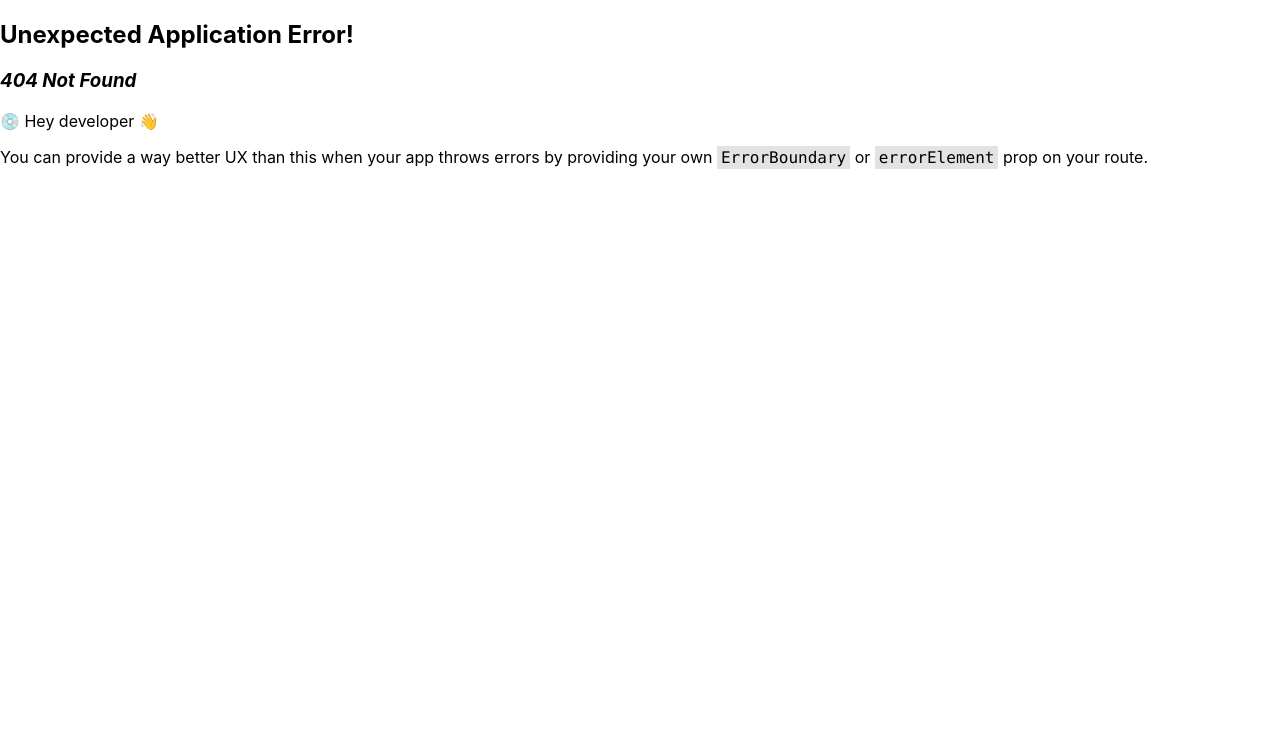
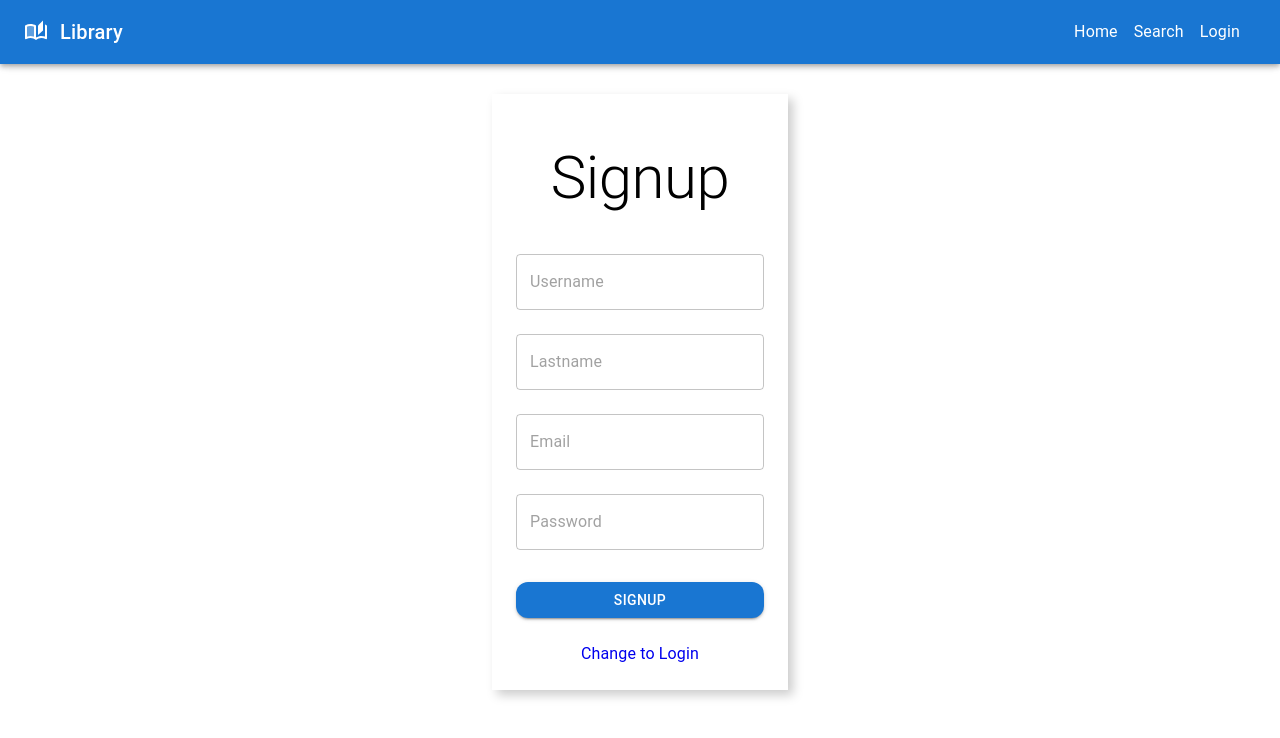
Before and after one commit to kit85/library-frontend, a React (Create React App) app: page /signup in a window 1280 px wide. Before the commit this address had no page. Shown: the top 738 px of the page. Built offline with nearby package versions, Linux system fonts and the light colour scheme.

Commit message:
Login, register

```diff
--- a/src/index.tsx
+++ b/src/index.tsx
@@ -4,11 +4,19 @@ import App from './App';
 import { Route, RouterProvider, createBrowserRouter, createRoutesFromElements } from 'react-router-dom';
 import HomePage from './screens/HomePage';
 
+import Signup from './screens/Register';
+import Login from './screens/Login';
+
+import Register from './screens/Register';
+
 
 const router = createBrowserRouter(
   createRoutesFromElements(
     <Route path='/' element={<App />}>
       <Route path='/' element={<HomePage />} />
+
+      <Route path='/login' element={<Login />} />
+      <Route path='/signup' element={<Register />} />
     </Route>
   )
 );
--- /dev/null
+++ b/src/screens/Login.tsx
@@ -0,0 +1,98 @@
+import { Box, Button, Card, TextField, Typography, makeStyles } from '@mui/material'
+import { log } from 'console'
+import React, { useState } from 'react'
+import { Link, useNavigate } from 'react-router-dom'
+
+export interface LoginType {
+    email: string,
+    password: String
+}
+
+const Login = () => {
+
+    const navigate=useNavigate()
+    const [formData, setFormData] = useState<LoginType>({
+        email: '',
+        password: '',
+    });
+
+    const sendLogin = async () => {
+
+        try {
+            const reponse =await fetch('http://localhost:8080/api/v1/user/signin', {
+                method: 'POST',
+                headers: {
+                    'Content-Type': 'application/json',
+                },
+                body: JSON.stringify(formData),
+
+            });
+            if(!reponse.ok){
+                throw new Error("Unsucessful")
+            }
+            console.log("sucessful")
+            navigate("/search")
+        } catch (error) {
+            console.error("Error:", error);
+        }
+    };
+
+    const handleChange = (e: React.ChangeEvent<HTMLInputElement>) => {
+        const { name, value } = e.target;
+        setFormData(prev => ({
+            ...prev,
+            [name]: value
+        }));
+        console.log(formData)
+    };
+
+    const validateInput =()=>{
+        if(formData.email === ""){
+            console.log("you must enter username or password");
+        }else if(formData.password===""){
+            console.log("you must enter usermane or password")
+        }else {
+            sendLogin();
+        }
+
+    }
+
+
+
+    return (
+        <Box height="82vh" display="flex" justifyContent="center" alignItems="center">
+            <Box display="flex" flexDirection="column" maxWidth={400} padding={3} boxShadow="5px 5px 10px #ccc"
+                sx={{
+                    ":hover": {
+                        boxShadow: "10px 10px 20px #ccc",
+                    }
+                }} >
+                <Typography variant='h2' padding={3} textAlign="center" >Login</Typography>
+                <TextField
+                 margin="normal"
+                 type='text'
+                 variant='outlined'
+                 placeholder='Email'
+                 name="email"
+                 value={formData.email}
+                 onChange={handleChange}
+                 required
+                />
+                <TextField
+                margin="normal"
+                type="password"
+                variant='outlined'
+                placeholder='Password'
+                name='password'
+                value={formData.password}
+                onChange={handleChange}
+                required
+                />
+                <Button onClick={validateInput} sx={{ marginTop: 3, borderRadius: 3 }} variant='contained'>Login</Button>
+                <Typography sx={{ marginTop: 3, borderRadius: 3, textDecoration: "none", textAlign: "center" }} component={Link} to="/signup">Change to Signup</Typography>
+            </Box>
+        </Box>
+    )
+}
+
+export default Login
--- /dev/null
+++ b/src/screens/Register.tsx
@@ -0,0 +1,105 @@
+import React, { useEffect, useState } from 'react'
+import { Box, Button, TextField, Typography } from '@mui/material'
+import { Link, useNavigate } from 'react-router-dom'
+
+
+export interface registerType {
+  username: string,
+  lastname: string,
+  email: string,
+  password: String
+}
+
+const Register = () => {
+
+  const navigate=useNavigate()
+  const [formData, setFormData] = useState<registerType>({
+    username: '',
+    lastname: '',
+    email: '',
+    password: ''
+  });
+  const sendRegister = async () => {
+    try {
+      const response = await fetch("http://localhost:8080/api/v1/user/signup", {
+        method: "POST",
+        headers: {
+          Accept: "application/json",
+          "Content-Type": "application/json; charset=UTF-8",
+        },
+        body: JSON.stringify(formData)
+      });
+      if (!response.ok) {
+        throw new Error("Unsuccessful");
+      }
+      console.log("Register successful");
+      navigate("/search")
+    } catch (error) {
+      console.error(error);
+      console.log(error, "error")
+    }
+  };
+
+
+  const validateInput = () => {
+    if (formData.username === "" || formData.lastname === "" || formData.email === "" || formData.password === "") {
+      console.log("You must enter username, lastname, email, and password");
+
+    } else {
+      sendRegister();
+    }
+  };
+
+  return (
+    <Box height="82vh" display="flex" justifyContent="center" alignItems="center">
+      <Box display="flex" flexDirection="column" maxWidth={400} padding={3} boxShadow="5px 5px 10px #ccc"
+        sx={{
+          ":hover": {
+            boxShadow: "10px 10px 20px #ccc",
+          }
+        }} >
+        <Typography variant='h2' padding={3} textAlign="center" >Signup</Typography>
+        <TextField
+          margin='normal'
+          type='text' variant='outlined'
+          placeholder='Username'
+          value={formData.username}
+          onChange={(e)=>setFormData({...formData, username:e.target.value})}
+          required
+        />
+        <TextField
+          margin="normal"
+          type='text'
+          variant='outlined'
+          placeholder='Lastname'
+          value={formData.lastname}
+          onChange={(e)=>setFormData({...formData, lastname:e.target.value})}
+          required
+        />
+
+        <TextField
+          margin="normal"
+          type='text'
+          variant='outlined'
+          placeholder='Email'
+          value={formData.email}
+          onChange={(e)=>setFormData({...formData, email:e.target.value})}
+          required
+        />
+        <TextField
+          margin="normal"
+          type="password"
+          variant='outlined'
+          placeholder='Password'
+          value={formData.password}
+          onChange={(e)=>setFormData({...formData, password:e.target.value})}
+          required
+        />
+        <Button onClick={validateInput} sx={{ marginTop: 3, borderRadius: 3 }} variant='contained'>Signup</Button>
+        <Typography sx={{ marginTop: 3, borderRadius: 3, textDecoration: "none", textAlign: "center" }} component={Link} to="/login">Change to Login</Typography>
+      </Box>
+    </Box>
+  )
+}
+
+export default Register
```
Also changed, not shown: src/components/CustomButton.tsx (added, +21 -0 lines).
